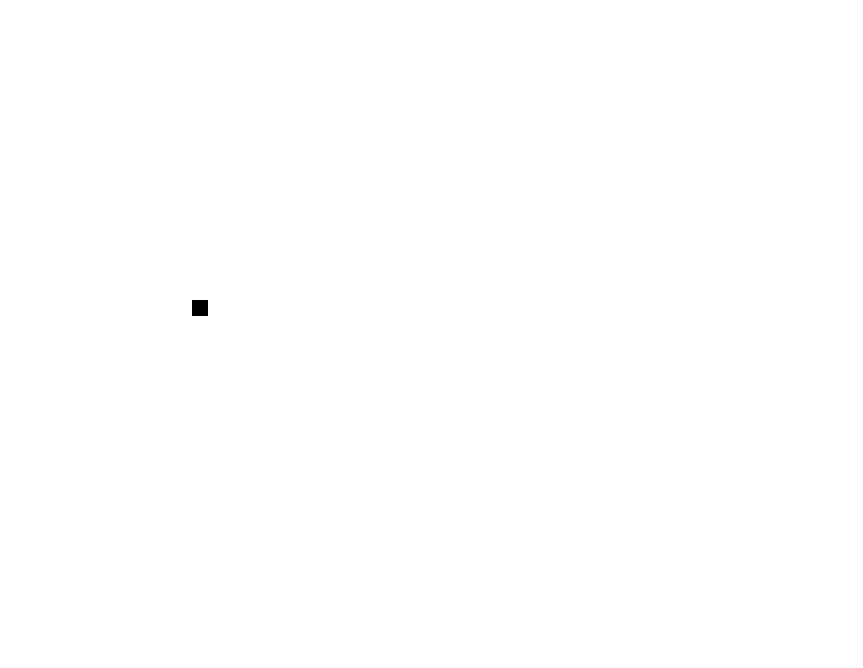
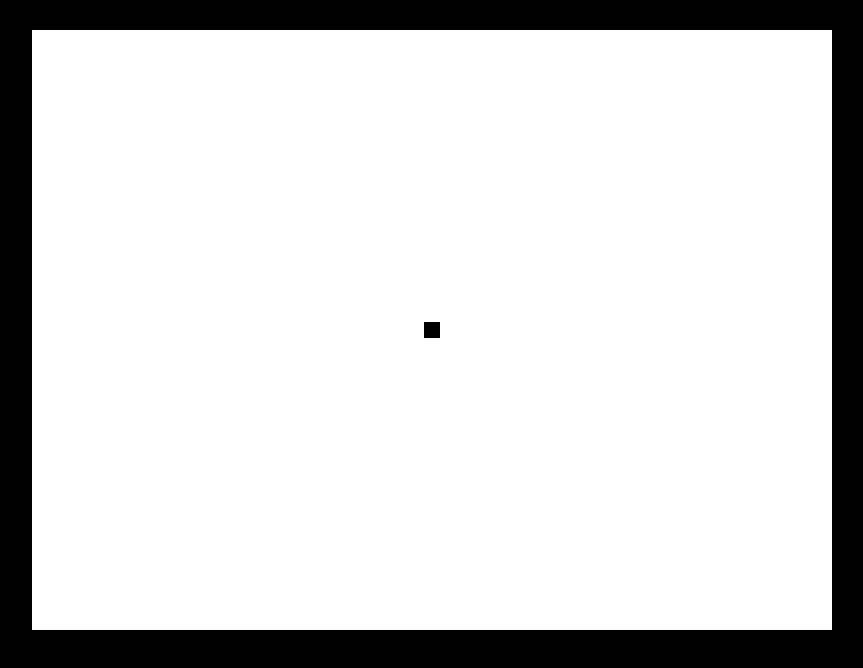
Before and after one commit to yuriykuntsyak/spaceinvaders, a plain HTML site: page index.html in a window 1280 px wide. Shown: the whole page, without its empty margins (208-1071 px from the left). Drawn offline with Linux system fonts and the light colour scheme.

Commit message:
L5: Optimization, styles

```diff
--- a/game.js
+++ b/game.js
@@ -13,7 +13,7 @@
 		// main game loop
 		var tick = function()
 		{
-			self.update();
+			self.update(gameSize);
 			self.draw(screen, gameSize);
 /* Tells the browser that you wish to perform an animation and requests
  * that the browser call a specified function to update an animation before the next repaint.
@@ -28,10 +28,16 @@
 	Game.prototype =
 	{
 		// var & obj update
-		update: function()
+		update: function(gameSize)
 		{
+			console.log(this.bodies.length);
 			for(var i = 0; i< this.bodies.length; i++)
-				this.bodies[i].update();
+			{
+				if(this.bodies[i].position.y < 0)
+					this.bodies.splice(i, 1);
+				else
+					this.bodies[i].update();
+			}
 		},
 		// canvas rendering
 		draw: function(screen, gameSize)
@@ -54,6 +60,8 @@
 		this.size = {width:16, height:16};
 		this.position = {x: gameSize.x/2-this.size.width/2, y:gameSize.y/2-this.size.height/2};
 		this.keyboarder = new Keyboarder();
+		this.bullets = 0;
+		this.timer = 0;
 	}
 
 	Player.prototype =
@@ -61,19 +69,24 @@
 		update: function()
 		{
 			// Move left
-			if(this.keyboarder.isDown(this.keyboarder.KEYS.LEFT))
-				this.position.x -= 2;
+			if(this.keyboarder.isDown(this.keyboarder.KEYS.LEFT) && this.position.x >= 4)
+				this.position.x -= 4;
 			// Move right
-			if(this.keyboarder.isDown(this.keyboarder.KEYS.RIGHT))
-				this.position.x += 2;
+			if(this.keyboarder.isDown(this.keyboarder.KEYS.RIGHT) && this.position.x <= 800-4-this.size.width)
+				this.position.x += 4;
 			// Shoot
-			if(this.keyboarder.isDown(this.keyboarder.KEYS.SPACE))
+			if(this.keyboarder.isDown(this.keyboarder.KEYS.SPACE) && this.bullets < 1)
 			{
 				var bullet = new Bullet(
 					{x:this.position.x+this.size.width/2-3/2, y:this.position.y},
 					{x:0, y:-6});
 				this.game.addBody(bullet);
+				this.bullets++;
 			}
+
+			this.timer++;
+			if(this.timer % 3 == 0)
+				this.bullets = 0;
 		}
 	}
 
--- a/index.html
+++ b/index.html
@@ -1,6 +1,7 @@
 <html>
 	<head>
 		<script src="game.js"></script>
+		<link rel="stylesheet" type="text/css" href="styles.css">
 	</head>
 	<body>
 		<canvas id="screen" width="800" height="600"></canvas>
--- /dev/null
+++ b/styles.css
@@ -0,0 +1,9 @@
+body {
+	background: black;
+}
+
+canvas {
+	background: white;
+	display: block;
+	margin: 30px auto 0px;
+}
```
